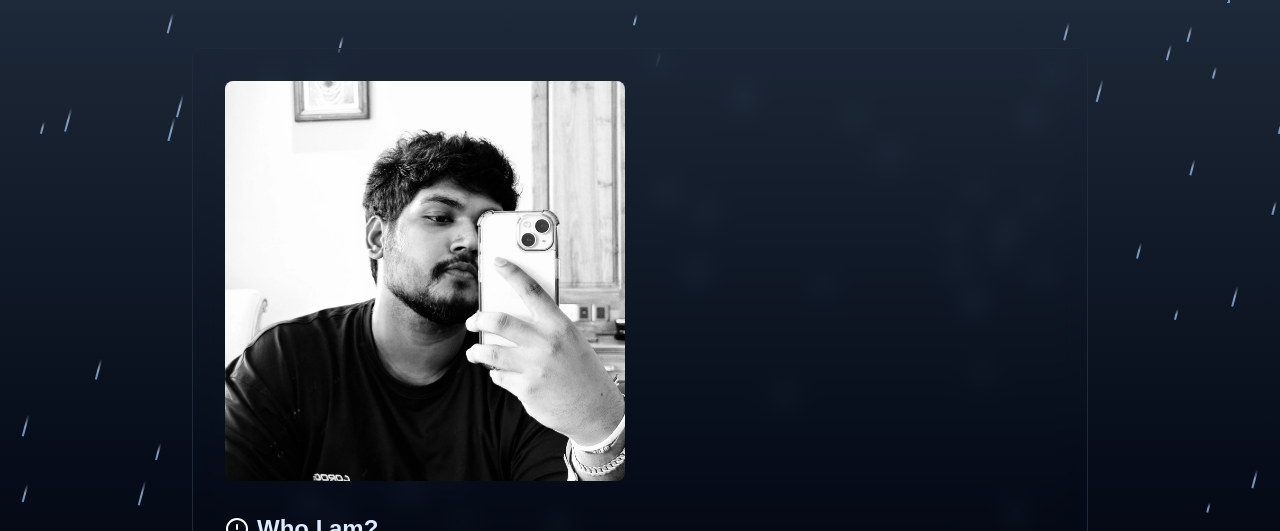
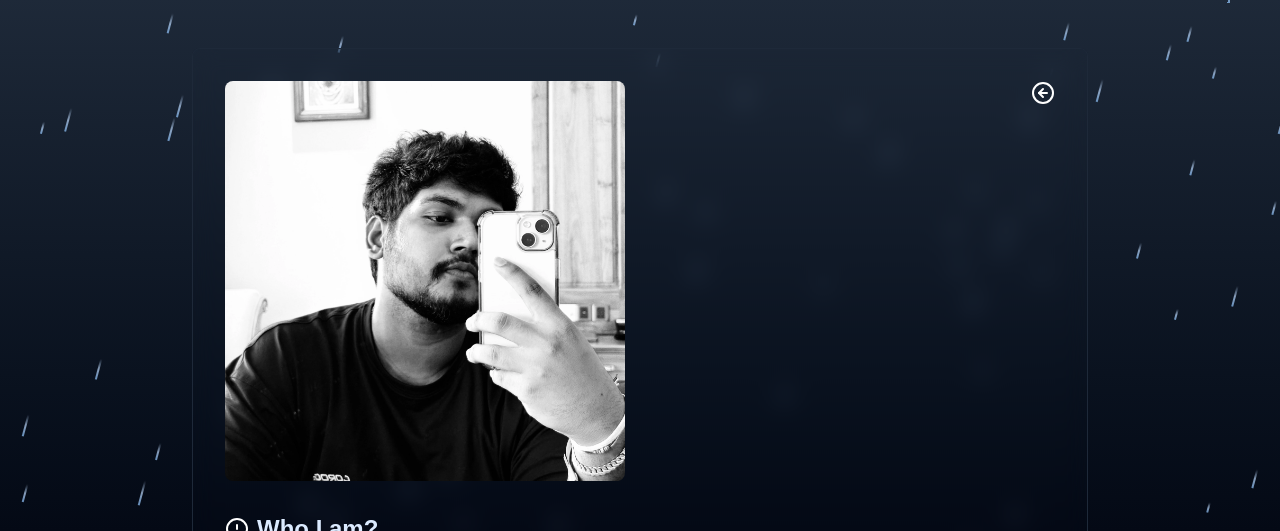
Before and after one commit to MovinduSenura/Portfolio, a Next.js app: page /about in a window 1280 px wide. Shown: the top 531 px of the page. Built offline with nearby package versions, Linux system fonts and the light colour scheme.

Commit message:
back button added

```diff
--- a/app/about/page.js
+++ b/app/about/page.js
@@ -3,7 +3,7 @@ import React, { useEffect, useState } from "react";
 import localFont from "next/font/local";
 import Image from "next/image";
 import { useRouter } from "next/navigation";
-import { CircleAlert } from "lucide-react";
+import { CircleAlert, ArrowLeftCircle } from "lucide-react";
 
 const Baumans = localFont({
   src: "../fonts/Baumans-Regular.ttf",
@@ -80,6 +80,32 @@ const RainEffect = () => {
 
 export default function RainPortfolio() {
   const router = useRouter();
+  const [currentPage, setCurrentPage] = useState("");
+
+  // Define the navigation flow
+  const pageFlow = {
+    back: {
+      "about": "/"
+    }
+  };
+
+    // Get current page from window location
+  useEffect(() => {
+    const pathname = window.location.pathname;
+    if (pathname) {
+      // Extract page name from pathname
+      const pageName = pathname.replace("/", "");
+      setCurrentPage(pageName);
+    }
+  }, []);
+
+  const handleBack = () => {
+    const backPage = pageFlow.back[currentPage];
+    if (backPage) {
+      window.location = `${backPage}`;
+    }
+  };
+
   return (
     <div className="min-h-screen bg-gradient-to-b from-gray-800 via-gray-950 to-gray-1000 text-white relative overflow-hidden">
       <RainEffect />
@@ -89,9 +115,11 @@ export default function RainPortfolio() {
       <div className="relative z-10 container mx-auto px-6 py-12">
         {/* About Section */}
         <section className="mb-16 max-w-4xl mx-auto">
-          <div className="bg-transparent bg-opacity-50 backdrop-blur-md rounded-lg p-8 border border-gray-800">
+          <div className="bg-transparent bg-opacity-50 backdrop-blur-md rounded-lg p-8 border border-gray-800 hover:scale-105 transition-transform duration-300">
+            <ArrowLeftCircle size={24} onClick={handleBack} className="cursor-pointer md:hidden mb-5" />
             <div className="flex flex-col items-start gap-8">
-              <div className="flex justify-center">
+              <div className="flex justify-between w-full">
+                <div>
                   <Image
                     src="/me2.webp"
                     alt="Me"
@@ -99,6 +127,10 @@ export default function RainPortfolio() {
                     height={400}
                     className="rounded-lg"
                   />
+                </div>
+                <div>
+                  <ArrowLeftCircle size={24} onClick={handleBack} className="cursor-pointer hidden md:block" />
+                </div>
               </div>
               <div>
                 <div className="flex items-center gap-2">
@@ -122,20 +154,24 @@ export default function RainPortfolio() {
                   CORE EXPERTISE
                 </p>
                 <p className="text-blue-100 leading-relaxed md:text-lg text-md text-justify font-normal mb-2">
-                  <clr className="text-amber-400 font-bold">Full-Stack Development:</clr>{" "}
+                  <clr className="text-amber-400 font-bold">
+                    Full-Stack Development:
+                  </clr>{" "}
                   Building complete web applications using modern technologies
                   like React, Vite, Next.js, and the MERN stack, with experience
                   in cloud databases including Supabase and Firebase for
                   scalable backend solutions.
                 </p>
                 <p className="text-blue-100 leading-relaxed md:text-lg text-md text-justify font-normal mb-2">
-                  <clr className="text-amber-400 font-bold">UI/UX Design:</clr> Creating
-                  user-centered designs that balance aesthetics with
+                  <clr className="text-amber-400 font-bold">UI/UX Design:</clr>{" "}
+                  Creating user-centered designs that balance aesthetics with
                   functionality, ensuring seamless user experiences across web
                   and mobile platforms.
                 </p>
                 <p className="text-blue-100 leading-relaxed md:text-lg text-md text-justify font-normal">
-                  <clr className="text-amber-400 font-bold">Problem-Solving:</clr>{" "}
+                  <clr className="text-amber-400 font-bold">
+                    Problem-Solving:
+                  </clr>{" "}
                   Approaching complex technical challenges with analytical
                   thinking and creative solutions, always eager to learn and
                   implement new technologies.
```
Lines whose indentation alone changed are shown as unchanged.
